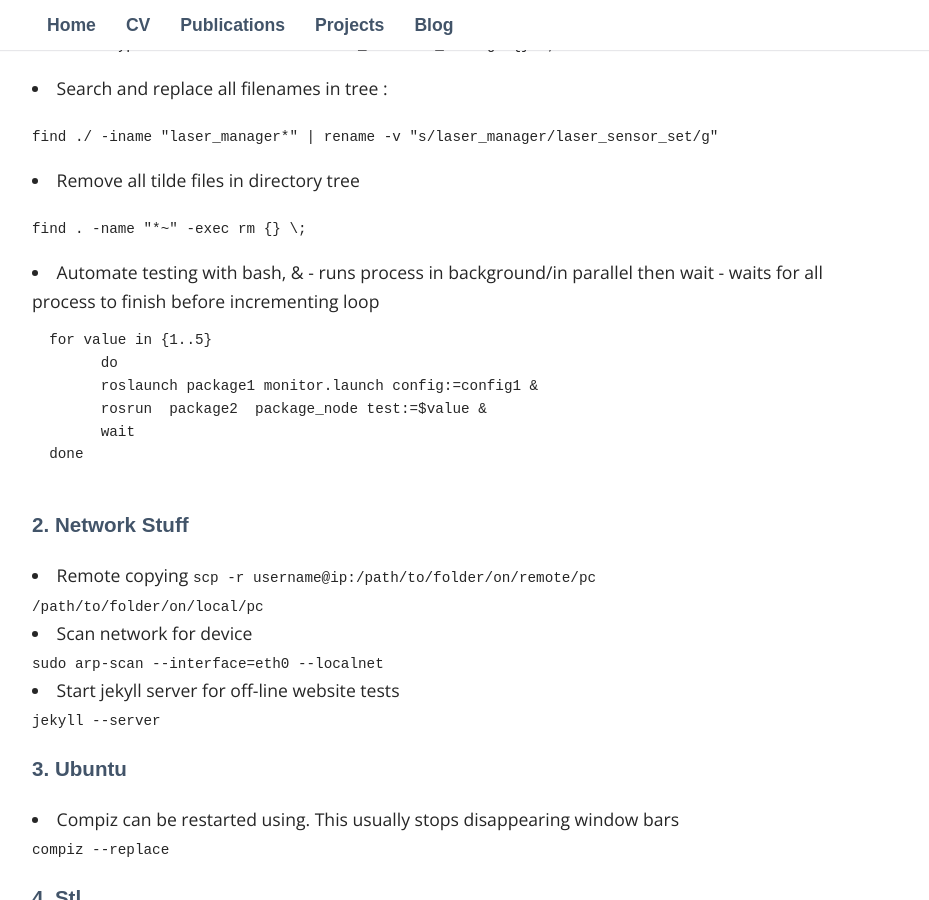
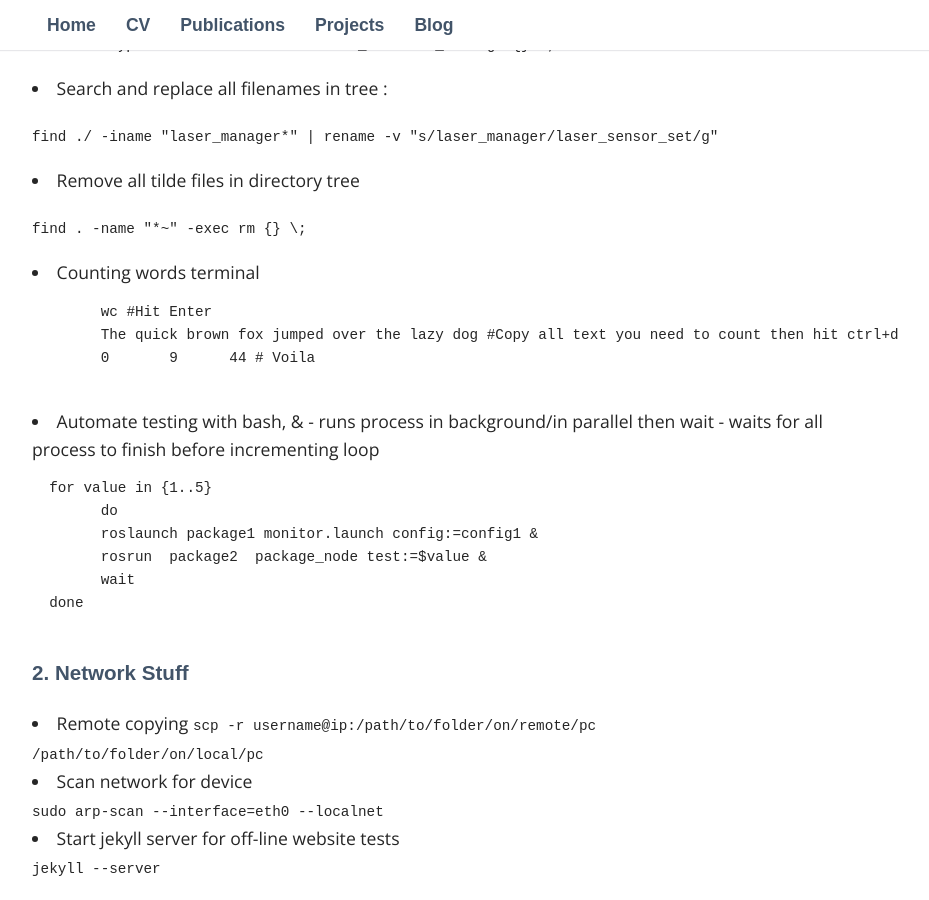
Before and after one commit to philip-long/philip-long.github.io, a Jekyll site: the page built from _posts/2018-07-09-random.md, in a window 1280 px wide and 900 px high, scrolled down 799 px. Shown: the whole window, without its empty margins (208-1137 px from the left). Built offline with Jekyll 4.4.1, drawn with Linux system fonts in a browser that asks for light colours; nearby versions of some CDN libraries; some web fonts are replaced; library files that are not in the unit come from our copies.

Commit message:
Update 2018-07-09-random.md

```diff
--- a/_posts/2018-07-09-random.md
+++ b/_posts/2018-07-09-random.md
@@ -47,6 +47,13 @@ find ./ -iname "laser_manager*" | rename -v "s/laser_manager/laser_sensor_set/g"
 <code>
 find .  -name "*~" -exec rm {} \;
 </code>
+<li> Counting words terminal </li>
+<pre>
+	wc #Hit Enter
+	The quick brown fox jumped over the lazy dog #Copy all text you need to count then hit ctrl+d
+	0       9      44 # Voila
+  </pre>
+
 
 <li> Automate testing with bash, & - runs process in background/in parallel then wait - waits for all process to finish before incrementing loop </li>
 <pre>
```
